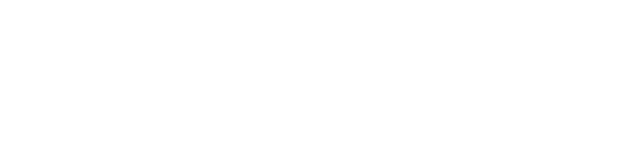
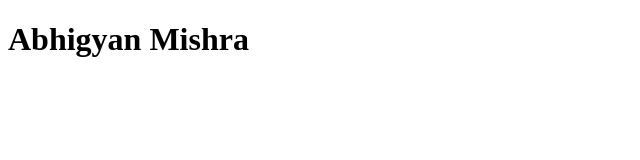
Before and after one commit to abhigyanmishra219/New-folder, a plain HTML site: page index.html in a window 1280 px wide. Shown: the whole page, without its empty margins (0-640 px from the left). Drawn offline with Linux system fonts and the light colour scheme.

Commit message:
initial commit

```diff
--- a/index.html
+++ b/index.html
@@ -7,5 +7,6 @@
 </head>
 <body>
     <div id="myDiv"></div>
+    <h1>Abhigyan Mishra</h1>
 </body>
 </html>
```
